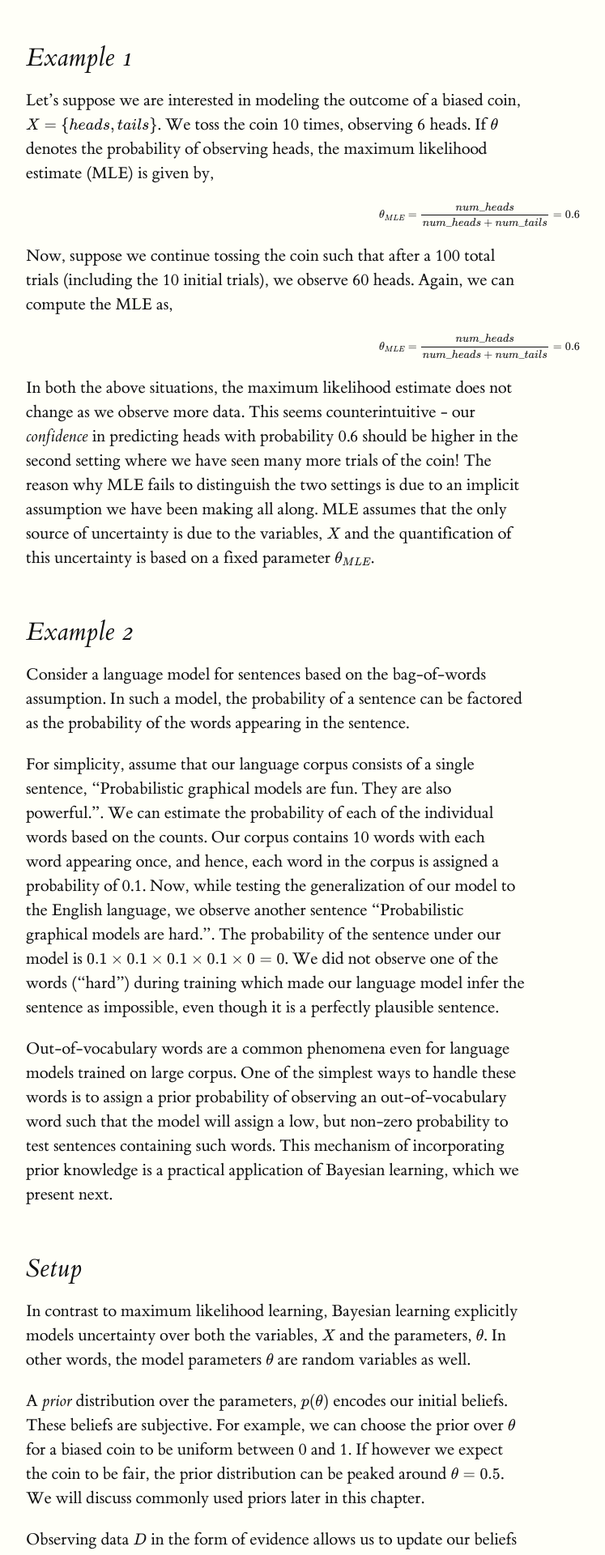
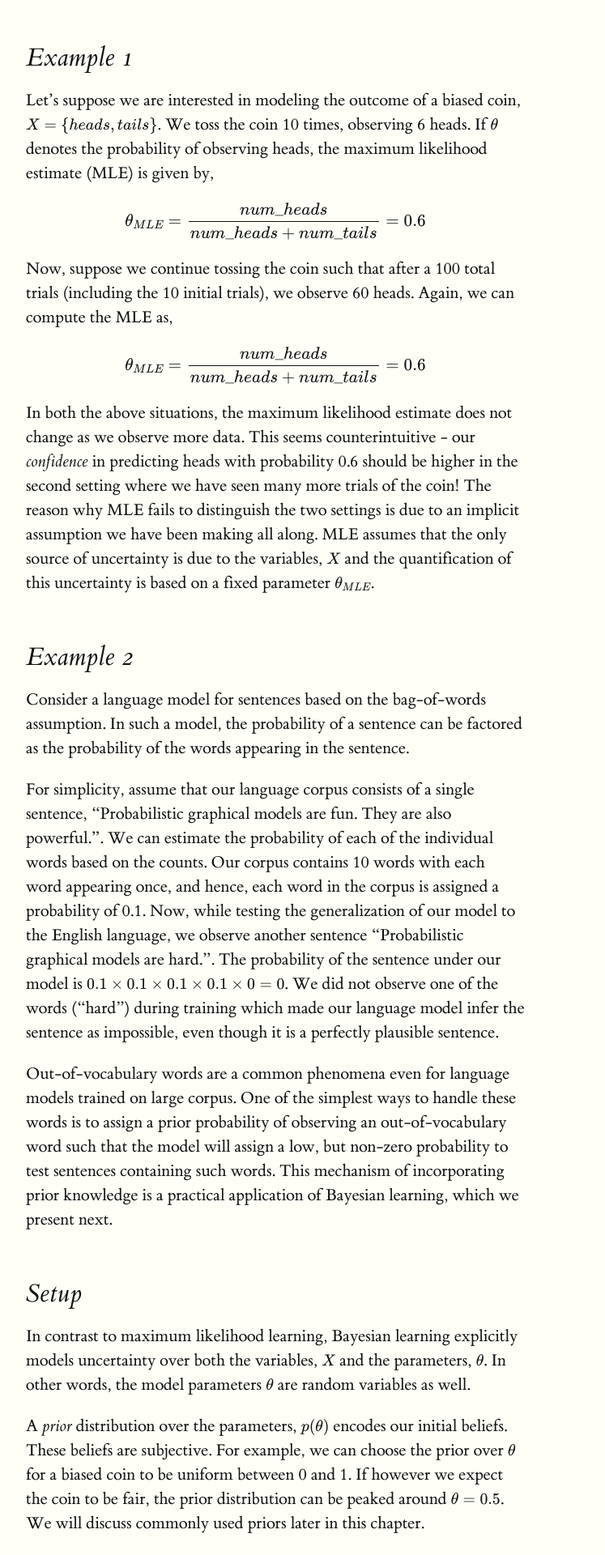
Before and after one commit to ermongroup/cs228-notes, a Jekyll site: the page built from learning/bayesianlearning/index.md, in a window 1280 px wide. Shown: the part 351-2271 px from the top of the page at 81% size, without its empty margins (128-875 px from the left). Built offline with Jekyll 4.4.1, drawn with Linux system fonts in a browser that asks for light colours; formulas are drawn with MathJax 3.

Commit message:
Corrected misalignment

```diff
--- a/learning/bayesianlearning/index.md
+++ b/learning/bayesianlearning/index.md
@@ -9,11 +9,15 @@ The learning approaches we have discussed so far are based on the principle of m
 
 Let's suppose we are interested in modeling the outcome of a biased coin, $$X = \{heads, tails\}$$. We toss the coin 10 times, observing 6 heads. If $$\theta$$ denotes the probability of observing heads, the maximum likelihood estimate (MLE) is given by,
 
-$$\theta_{MLE} = \frac{num\_heads}{num\_heads + num\_tails} = 0.6$$
+{% math %}
+\theta_{MLE} = \frac{num\_heads}{num\_heads + num\_tails} = 0.6
+{% endmath %}
 
 Now, suppose we continue tossing the coin such that after a 100 total trials (including the 10 initial trials), we observe 60 heads. Again, we can compute the MLE as,
 
-$$\theta_{MLE} = \frac{num\_heads}{num\_heads + num\_tails} = 0.6$$
+{% math %}
+\theta_{MLE} = \frac{num\_heads}{num\_heads + num\_tails} = 0.6
+{% endmath %}
 
 In both the above situations, the maximum likelihood estimate does not change as we observe more data. This seems counterintuitive - our _confidence_ in predicting heads with probability 0.6 should be higher in the second setting where we have seen many more trials of the coin! The reason why MLE fails to distinguish the two settings is due to an implicit assumption we have been making all along. MLE assumes that the only source of uncertainty is due to the variables, $$X$$ and the quantification of this uncertainty is based on a fixed parameter $$\theta_{MLE}$$.
 
@@ -34,9 +38,13 @@ A _prior_ distribution over the parameters, $$p(\theta)$$ encodes our initial be
 
 Observing data $$D$$ in the form of evidence allows us to update our beliefs using Bayes' rule,
 
-$$p(\theta \mid D) = \frac{p(D \mid \theta) \, p(\theta)}{p(D)} \propto p(D \mid \theta) \, p(\theta)$$
+{% math %}
+p(\theta \mid D) = \frac{p(D \mid \theta) \, p(\theta)}{p(D)} \propto p(D \mid \theta) \, p(\theta)
+{% endmath %}
 
-$$posterior \propto likelihood \times prior$$
+{% math %}
+posterior \propto likelihood \times prior
+{% endmath %}
 
 Hence, Bayesian learning provides a principled mechanism for incorporating prior knowledge into our model. This prior knowledge is useful in many situations such as when want to provide uncertainty estimates about the model parameters (Example 1) or when the data available for learning a model is limited (Example 2).
 
@@ -47,20 +55,26 @@ When calculating posterior distribution using Bayes' rule, as in the above, it s
 
 To tackle this issue, we use a conjugate prior. A parametric family $$\varphi$$ is conjugate for the likelihood $$P(D \mid \theta)$$ if:
 
-$$P(\theta) \in \varphi \Longrightarrow P(\theta \mid D) \in \varphi$$
+{% math %}
+P(\theta) \in \varphi \Longrightarrow P(\theta \mid D) \in \varphi
+{% endmath %}
 
 This is convenient because if we know the normalizing constant of $$\varphi$$, then we get the denominator in Bayes' rule "for free". Thus it essentially reduces the computation of the posterior from a tricky numerical integral to some simple algebra.
 
 To see conjugate prior in action, let's consider an example. Suppose we are given a sequence of $$N$$ coin tosses, $$D = \{X_{1},...,X_{N}\}$$. We want to infer the probability of getting heads which we denote by $$\theta$$.  Now, we can model this as a sequence of Bernoulli trials with parameter $$\theta$$. A natural conjugate prior in this case is the beta distribution with
 
-$$P(\theta) = Beta(\theta \mid \alpha_{H}, \alpha_{T}) = \frac{\theta^{\alpha_{H} -1 }(1-\theta)^{\alpha_{T} -1 }}{B(\alpha_{H},\alpha_{T})}$$
+{% math %}
+P(\theta) = Beta(\theta \mid \alpha_{H}, \alpha_{T}) = \frac{\theta^{\alpha_{H} -1 }(1-\theta)^{\alpha_{T} -1 }}{B(\alpha_{H},\alpha_{T})}
+{% endmath %}
 
 where the normalization constant $$B(\cdot)$$ is the beta function. Here $$\alpha = (\alpha_{H},\alpha_{T})$$ are called the hyperparameters of the prior. The expected value of $$\theta$$ is $$\frac{\alpha_{H}}{\alpha_{H}+\alpha_{T}}$$. Here the sum of the hyperparameters $$(\alpha_{H}+\alpha_{T})$$ can be interpreted as a measure of confidence in the expectations they lead to. Intuitively, we can think of $$\alpha_{H}$$ as the number of heads we have observed before the current dataset.
 
 Out of $$N$$ coin tosses, if the number of heads and the number of tails are $$N_{H}$$
 and $$N_{T}$$ respectively, then it can be shown that the posterior is:
 
-$$P(\theta \mid N_{H}, N_{T}) = \frac{\theta^{N_{H}+ \alpha_{H} -1 }(1-\theta)^{ N_{T}+ \alpha_{T} -1 }}{B(N_{H}+ \alpha_{H},N_{T}+ \alpha_{T})}$$
+{% math %}
+P(\theta \mid N_{H}, N_{T}) = \frac{\theta^{N_{H}+ \alpha_{H} -1 }(1-\theta)^{ N_{T}+ \alpha_{T} -1 }}{B(N_{H}+ \alpha_{H},N_{T}+ \alpha_{T})}
+{% endmath %}
 
 which is another Beta distribution with parameters $$(N_{H}+ \alpha_{H},N_{T}+ \alpha_{T})$$. We can use this posterior distribution as the prior for more samples with the hyperparameters simply adding each extra piece of information as it comes from additional coin tosses.
 
```
